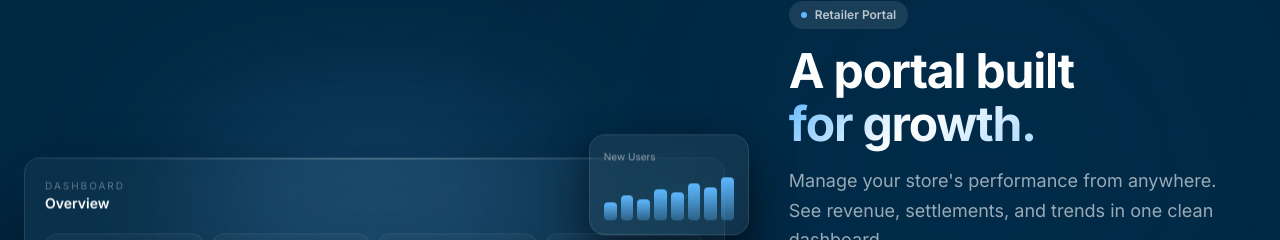
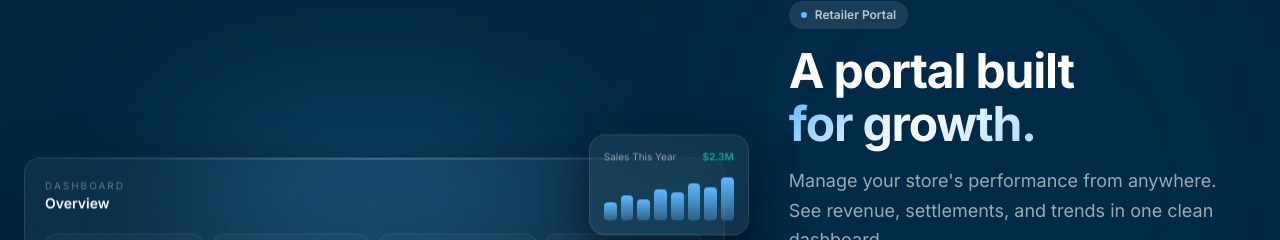
Before and after one commit to marielabattista88/Landing-Page-BPOS, a Next.js app: page / in a window 1280 px wide. Shown: the part 3749-3989 px from the top of the page. Built offline with nearby package versions, Linux system fonts and the light colour scheme.

Commit message:
feat: update FeaturePortal to display sales data for the year with improved layout

```diff
--- a/src/components/landing/FeaturePortal.tsx
+++ b/src/components/landing/FeaturePortal.tsx
@@ -161,7 +161,10 @@ export default function FeaturePortal() {
               transition={{ duration: 7, ease: "easeInOut", repeat: Infinity, delay: 0.5 }}
               className="absolute -top-6 -right-3 sm:-right-6 w-40 rounded-2xl border border-white/10 bg-white/6 backdrop-blur-2xl p-3.5 shadow-[0_16px_40px_rgba(0,0,0,0.5)]"
             >
-              <div className="text-[10px] text-white/50 mb-2">New Users</div>
+              <div className="flex items-center justify-between mb-2">
+                <span className="text-[10px] text-white/50">Sales This Year</span>
+                <span className="text-[10px] font-semibold text-teal tabular-nums">$2.3M</span>
+              </div>
               <div className="flex items-end gap-1 h-12">
                 {miniBars.map((h, i) => (
                   <div
```
